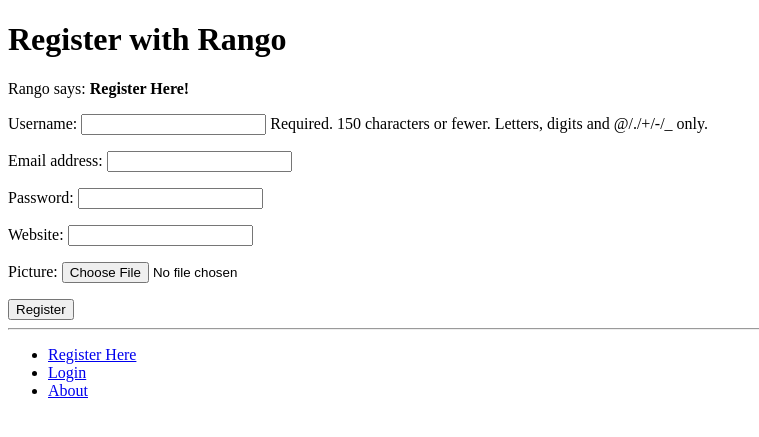
After one commit to ushafique84/rango, a Django app: page /rango/register/ in a window 1280 px wide. The commit adds this page. Shown: the top 437 px of the page, without its empty margins (0-759 px from the left). Run offline with Django 3.2, Linux system fonts and the light colour scheme; parts of the project's set-up code (start-up, migrations or seed data) failed here and were passed over.

Commit message:
adding base template on all pages and adding a restricted.html page and about.html page

```diff
--- a/tango_with_django_project/rango/admin.py
+++ b/tango_with_django_project/rango/admin.py
@@ -1,5 +1,6 @@
 from django.contrib import admin
-from rango.models import Category, Page
+from rango.models import Category, Page, UserProfile
 
 admin.site.register(Category)
 admin.site.register(Page)
+admin.site.register(UserProfile)
--- a/tango_with_django_project/rango/forms.py
+++ b/tango_with_django_project/rango/forms.py
@@ -1,5 +1,6 @@
 from django import forms
-from rango.models import Page, Category
+from rango.models import Page, Category, UserProfile
+from django.contrib.auth.models import User
 
 class CategoryForm(forms.ModelForm):
 	name = forms.CharField(max_length=128, help_text="Please enter the category name.")
@@ -33,3 +34,18 @@ class PageForm(forms.ModelForm):
 			cleaned_data['url'] = url
 
 		return cleaned_data
+
+class UserForm(forms.ModelForm):
+	#this is redefined because the base element displays the password
+	#We want to hide the user's input thefore providing our own definition
+	#for the password attribute
+	password = forms.CharField(widget=forms.PasswordInput())
+
+	class Meta:
+		model = User
+		fields = ('username', 'email', 'password')
+
+class UserProfileForm(forms.ModelForm):
+	class Meta:
+		model = UserProfile
+		fields = ('website', 'picture')
--- a/tango_with_django_project/rango/models.py
+++ b/tango_with_django_project/rango/models.py
@@ -1,4 +1,5 @@
 from django.db import models
+from django.contrib.auth.models import User
 
 class Category(models.Model):
 	name = models.CharField(max_length=128, unique=True)
@@ -21,3 +22,16 @@ class Page(models.Model):
 
 	def __unicode__(self):
 		return self.title
+
+class UserProfile(models.Model):
+	#This line is required. LInks UserProfile to a User model instance
+	user = models.OneToOneField(User)
+
+	#The additonal attributes we wish to include along with what comes with
+	#Django as standard
+	website = models.URLField(blank=True)
+	picture = models.ImageField(upload_to='profile_images', blank=True)
+
+	#Override the __unicode__() method to return out something meaningful!
+	def __unicode__(self):
+		return self.user.username
--- a/tango_with_django_project/rango/urls.py
+++ b/tango_with_django_project/rango/urls.py
@@ -6,4 +6,9 @@ urlpatterns = patterns('',
 		url(r'^about/', views.about, name='about'),
 		url(r'^add_category/$', views.add_category, name='add_category'),
 		url(r'^category/(?P<category_name_url>\w+)/$', views.category, name='category'),
-		url(r'^category/(?P<category_name_url>\w+)/add_page/$', views.add_page, name='add_page'),)
+		url(r'^category/(?P<category_name_url>\w+)/add_page/$', views.add_page, name='add_page'),
+		url(r'^register/$', views.register, name='register'),
+		url(r'^login/$', views.user_login, name='login'),
+		url(r'^restricted/', views.restricted, name='restricted'),
+		url(r'^logout/', views.user_logout, name='logout'),
+		)
--- a/tango_with_django_project/rango/views.py
+++ b/tango_with_django_project/rango/views.py
@@ -1,10 +1,12 @@
+from django.contrib.auth.decorators import login_required
 from django.http import HttpResponse
 from django.template import RequestContext
 from django.shortcuts import render_to_response
 from rango.models import Category
 from rango.models import Page
-from rango.forms import CategoryForm
-from rango.forms import PageForm
+from rango.forms import CategoryForm, PageForm, UserForm, UserProfileForm
+from django.contrib.auth import authenticate, login, logout
+from django.http import HttpResponseRedirect, HttpResponse
 
 def index(request):
 	#Request the context of the request.
@@ -32,7 +34,9 @@ def index(request):
 	return render_to_response('rango/index.html', context_dict, context)
 
 def about(request):
-	return HttpResponse("Rango Says: Here is the about page.<a href='/rango/'>Index</a>")
+	context = RequestContext(request)
+	#return HttpResponse("Rango Says: Here is the about page.")
+	return render_to_response('rango/about.html', {}, context)
 
 def decode_url(url):
 	return url.replace('_', ' ')
@@ -77,6 +81,7 @@ def category(request, category_name_url):
 	#Go render the response and return it to the client.
 	return render_to_response('rango/category.html', context_dict, context)
 
+@login_required
 def add_category(request):
 	#Get the context from the request.
 	context = RequestContext(request)
@@ -104,6 +109,7 @@ def add_category(request):
 	#Render the form with error messages (if any)
 	return render_to_response('rango/add_category.html', {'form': form}, context)
 
+@login_required
 def add_page(request, category_name_url):
 	#Get the context from the request
 	context = RequestContext(request)
@@ -144,3 +150,111 @@ def add_page(request, category_name_url):
 	return render_to_response('rango/add_page.html', {'category_name_url': category_name_url,
 				'category_name': category_name, 'form': form},
 				context)
+
+def register(request):
+	#Like before, get the request's context
+	context = RequestContext(request)
+
+	#A boolean value fore telling the template whether the registration was successful
+	#Set to false initially. Code changes value to true when registration succeeds
+	registered = False
+
+	#If it's a HTTP POST, we're interested in process form data.
+	if request.method == 'POST':
+		#Attempt to grab information from the raw form information
+		#Not that we make use of both UserForm and UserProfileForm
+		user_form = UserForm(data=request.POST)
+		profile_form = UserProfileForm(data=request.POST)
+
+		#If the two forms are valid...
+		if user_form.is_valid() and profile_form.is_valid():
+			#Save the user's form data to the database.
+			user = user_form.save()
+
+			#Now we hash the password with the set_password method.
+			#Once hashed, we can update the user object.
+			user.set_password(user.password)
+			user.save()
+
+			#Now sort out the UserProfile instance.
+			#Since we need to set the user attribute ourselves, we set commit=False.
+			#This delays saving the model until we're ready to avoid integrity problems.
+			profile = profile_form.save(commit=False)
+			profile.user = user
+
+			#Did the user provide a profile picture?
+			#If so, we need to get it from the input from and put it in the UserProfile model.
+			if 'picture' in request.FILES:
+				profile.picture = request.FILES['picture']
+
+			#Now we save the UserProfile model instance.
+			profile.save()
+
+			#Update our variable to tell the template registration was successful.
+			registered = True
+
+		#Invalid form or forms, Print problem to terminal to show to user
+		else:
+			print user_form.errors, profile_form.errors
+
+	#Not a HTTP POST, so we render our form using two ModelForm instances.
+	#These forms will be blank, ready for user input.
+	else:
+		user_form = UserForm()
+		profile_form = UserProfileForm()
+
+	#Render the template depending on the context.
+	return render_to_response('rango/register.html',
+		{'user_form': user_form, 'profile_form': profile_form, 'registered': registered}, context)
+
+def user_login(request):
+	#obtain context for user's request
+	context = RequestContext(request)
+
+	#If the reqeust ia aHTTP POST, try a to pull out the relevant information
+	if request.method == 'POST':
+		#Gather ther username and password by the user from login form
+		username = request.POST['username']
+		password = request.POST['password']
+
+		#Use Django's machinery to attempt to see if username/pass is valid
+		#A user object is returned
+		user = authenticate(username=username, password=password)
+
+		#If we ahve a user object, the details are correct
+		#If none, no user with matching values was found
+		if user:
+			#Is the account active? It could have been disabled.
+			if user.is_active:
+				#If the account is valid and active, log user in
+				#Send user back to homepage
+				login(request, user)
+				return HttpResponseRedirect('/rango/')
+			else:
+				#An inactive account was used - no logggin in
+				return HttpResponseRedirect("Your Rango account is disabled.")
+		else:
+			#Bad login details were provided.
+			print "Invalid login details : {0}, {1}".format(username, password)
+			return HttpResponse("Invalid lgoin details supplied.")
+
+	#The request is not an HTTP POST, so display loginform.
+	else:
+		#No context variable to pass to the templay system, hence blank dictionary object
+		return render_to_response('rango/login.html', {}, context)
+
+@login_required
+def restricted(request):
+	#return HttpResponse("Since you're logged in, you can see this text!")
+	context = RequestContext(request)
+	return render_to_response('rango/restricted.html', {}, context)
+
+#Use the login_required() decorator to ensure only those logged in can access
+#restricted content
+@login_required
+def user_logout(request):
+	#Since we know the user is logged in, we can now just log them out
+	logout(request)
+
+	#Take the user back to the homepage
+	return HttpResponseRedirect('/rango/')
--- /dev/null
+++ b/tango_with_django_project/templates/rango/base.html
@@ -0,0 +1,29 @@
+<!DOCTYPE html>
+
+<html>
+	<head>
+		<title>Rango - {% block title %} How to Tango with Django!{% endblock %}</title>
+	</head>
+
+	<body>
+		<div>
+			{% block body_block %}{% endblock %}
+		</div>
+		<hr />
+
+		<div>
+			<ul>
+			{% if user.is_authenticated %}
+				<li><a href="/rango/restricted/">Restricted Page </a></li>
+				<li><a href="/rango/logout/">Logout</a></li>
+				<li><a href="/rango/add_category/">Add a New Category</a></li>
+			{% else %}
+				<li><a href="/rango/register/">Register Here</a></li>
+				<li><a href="/rango/login/">Login</a></li>
+			{% endif %}
+
+				<li><a href="/rango/about/">About</a></li>
+			</ul>
+		</div>
+	</body>
+</html>
--- /dev/null
+++ b/tango_with_django_project/templates/rango/register.html
@@ -0,0 +1,25 @@
+{% extends 'rango/base.html' %}
+
+{% block body_block %}
+	<h1>Register with Rango</h1>
+
+	{% if registered %}
+		Rango says: <strong>Thank you for registering!</strong>
+		<a href="/rango/">Return to the homepage</a><br />
+	{% else %}
+		Rango says: <strong>Register Here!</strong><br />
+
+		<form id="user_form" method="post" action="/rango/register/" enctype="multipart/form-data">
+
+		{% csrf_token %}
+
+		<!--Dispaly eash form. The as_p method wraps each element in a paragraph (<p>) element. This ensures each element appears on a new line, make everything look neater. -->
+		{{ user_form.as_p }}
+		{{ profile_form.as_p }}
+
+		<!-- Provide a button to click to submit the form. -->
+		<input type="submit" name="submit" value="Register" />
+		</form>
+	{% endif %}
+
+{% endblock %}
```
Also changed, not shown: tango_with_django_project/tango_with_django_project/settings.py (+6 -2 lines), tango_with_django_project/templates/rango/about.html (added, +11 -0 lines), tango_with_django_project/templates/rango/add_category.html (+5 -8 lines), tango_with_django_project/templates/rango/add_page.html (+3 -10 lines), tango_with_django_project/templates/rango/category.html (+8 -13 lines), tango_with_django_project/templates/rango/index.html (+8 -12 lines), tango_with_django_project/templates/rango/login.html (added, +15 -0 lines), tango_with_django_project/templates/rango/restricted.html (added, +8 -0 lines), tango_with_django_project/media/profile_images/beach.jpeg (added), tango_with_django_project/media/profile_images/duck.png (added), tango_with_django_project/rango.db.
